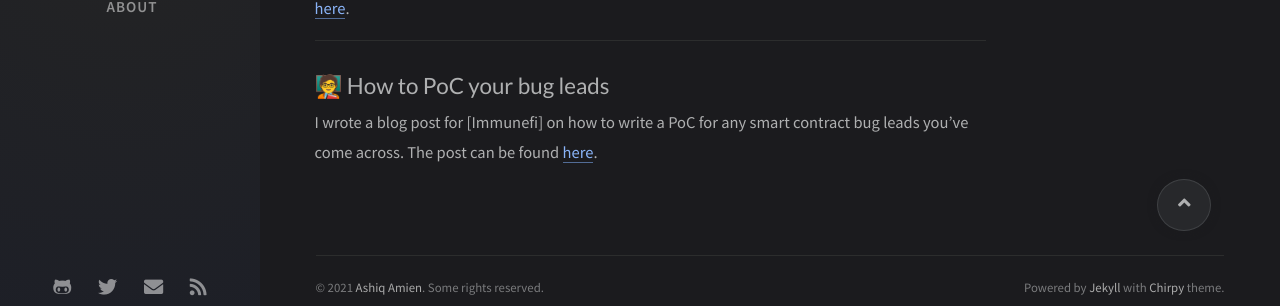
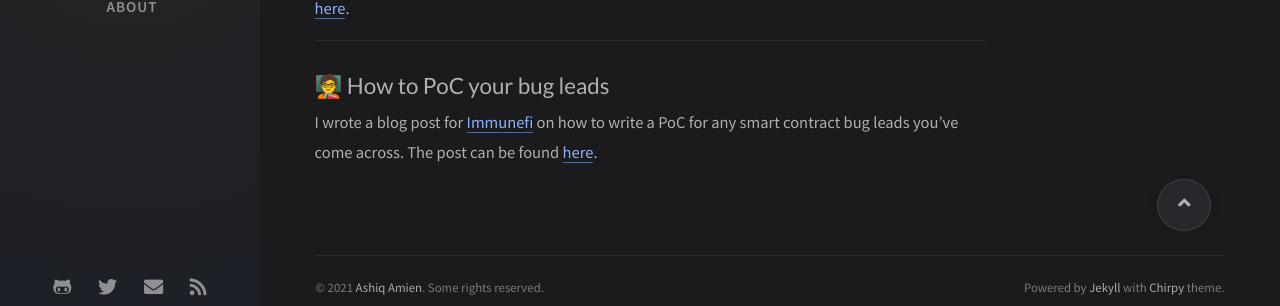
Before and after one commit to toastedsteaksandwich/toastedsteaksandwich.github.io, a Jekyll site: the page built from tabs/extras.md, in a window 1280 px wide and 900 px high, scrolled down 1326 px. Shown: the part 565-871 px from the top of the window. Built offline with Jekyll 4.4.1, drawn with Linux system fonts in a browser that asks for light colours; nearby versions of some CDN libraries; comment, search, counter and statistics services are not loaded; part of the change alters nothing that is shown.

```diff
--- a/tabs/extras.md
+++ b/tabs/extras.md
@@ -61,4 +61,4 @@ I wrote a blog post for [Hack South](https://hacksouth.africa/) to introduce sma
 ---
 ## 🧑‍🏫 How to PoC your bug leads
 
-I wrote a blog post for [Immunefi] on how to write a PoC for any smart contract bug leads you've come across. The post can be found [here](https://medium.com/immunefi/how-to-poc-your-bug-leads-5ec76abdc1d8).
+I wrote a blog post for [Immunefi](https://immunefi.com/) on how to write a PoC for any smart contract bug leads you've come across. The post can be found [here](https://medium.com/immunefi/how-to-poc-your-bug-leads-5ec76abdc1d8).
```
